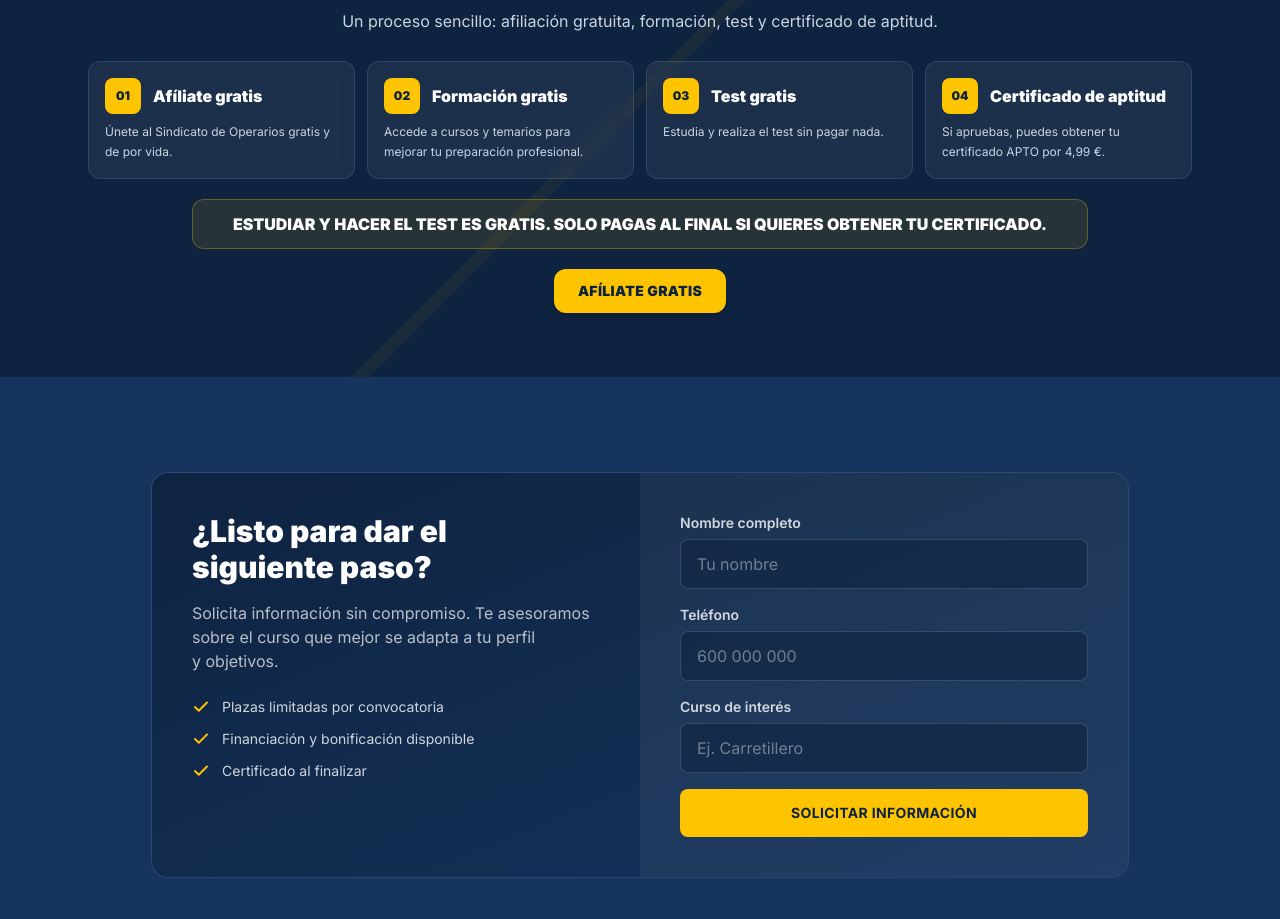
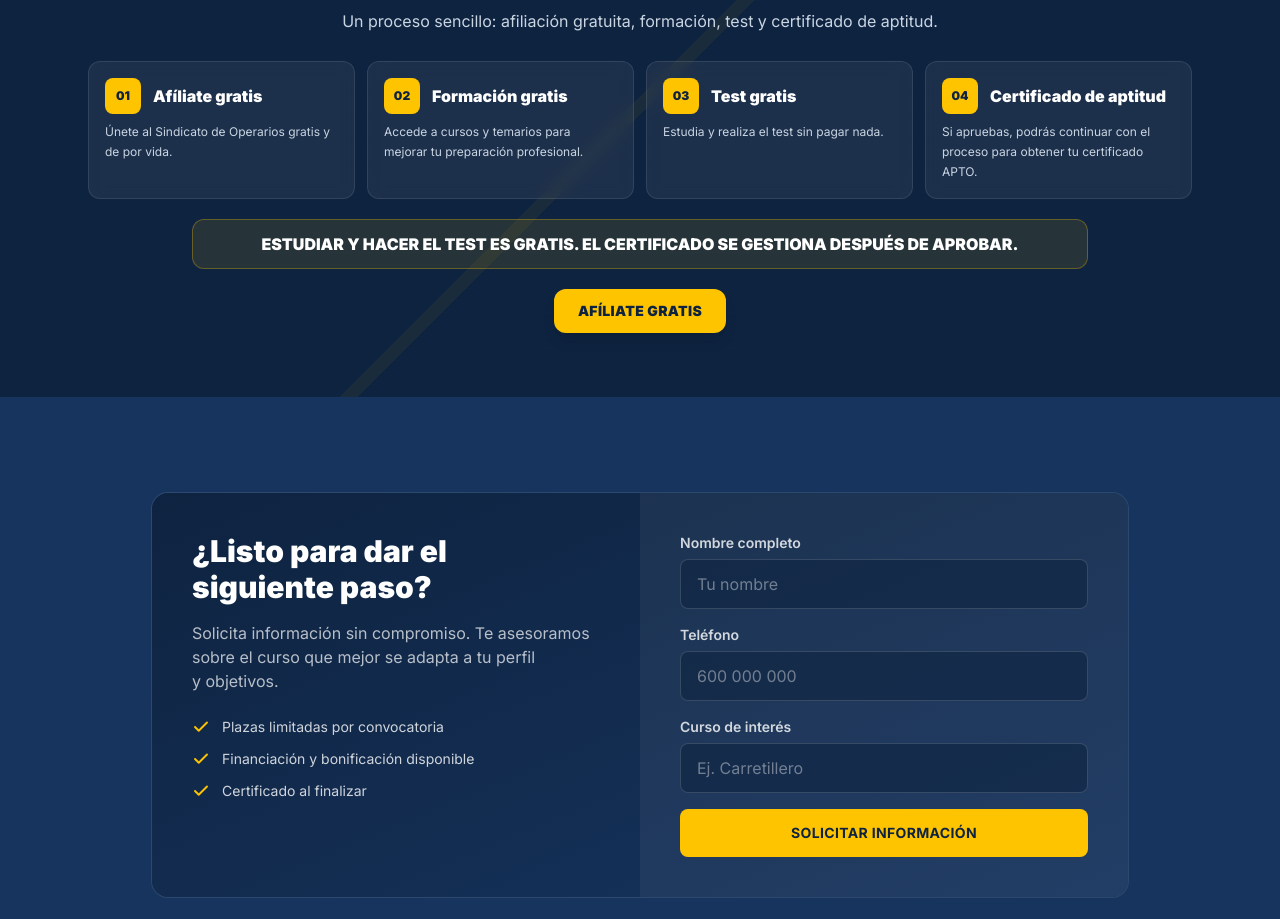
Before and after one commit to AROCA84/-sindicato-operarios, a Next.js app: page / in a window 1280 px wide. Shown: the part 2566-3485 px from the top of the page. Built offline with nearby package versions, Linux system fonts and the light colour scheme.

Commit message:
Eliminar referencias al pago de la página pública

```diff
--- a/components/union-benefits.tsx
+++ b/components/union-benefits.tsx
@@ -17,7 +17,7 @@ const steps = [
   {
     number: "04",
     title: "Certificado de aptitud",
-    text: "Si apruebas, puedes obtener tu certificado APTO por 4,99 €.",
+    text: "Si apruebas, podrás continuar con el proceso para obtener tu certificado APTO.",
   },
 ];
 
@@ -63,7 +63,7 @@ export function UnionBenefits() {
 
         <div className="mx-auto mt-5 max-w-4xl rounded-xl border border-safety/30 bg-safety/10 px-4 py-3 text-center">
           <p className="text-sm font-black text-white sm:text-base">
-            ESTUDIAR Y HACER EL TEST ES GRATIS. SOLO PAGAS AL FINAL SI QUIERES OBTENER TU CERTIFICADO.
+            ESTUDIAR Y HACER EL TEST ES GRATIS. EL CERTIFICADO SE GESTIONA DESPUÉS DE APROBAR.
           </p>
         </div>
 
```
